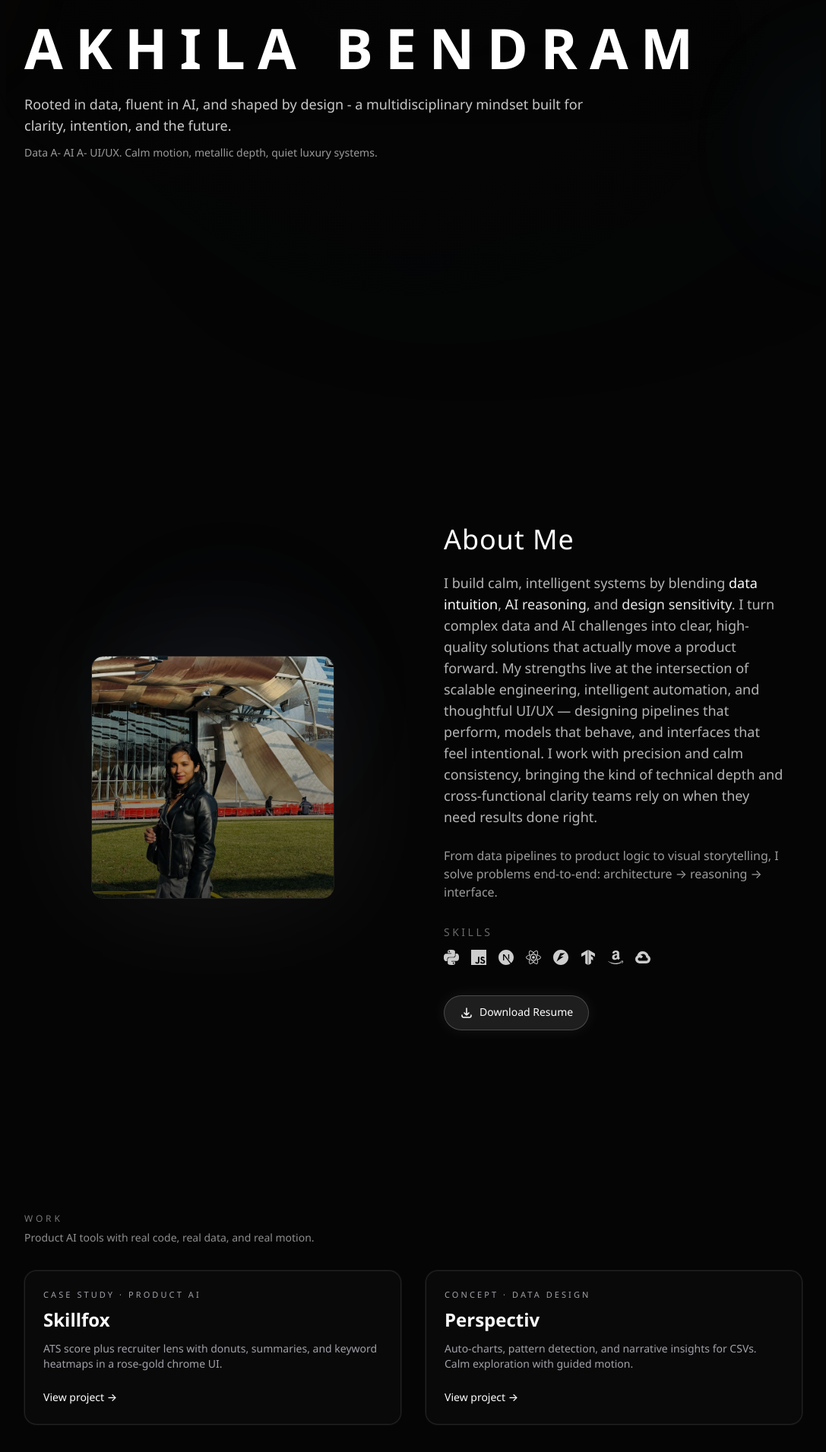
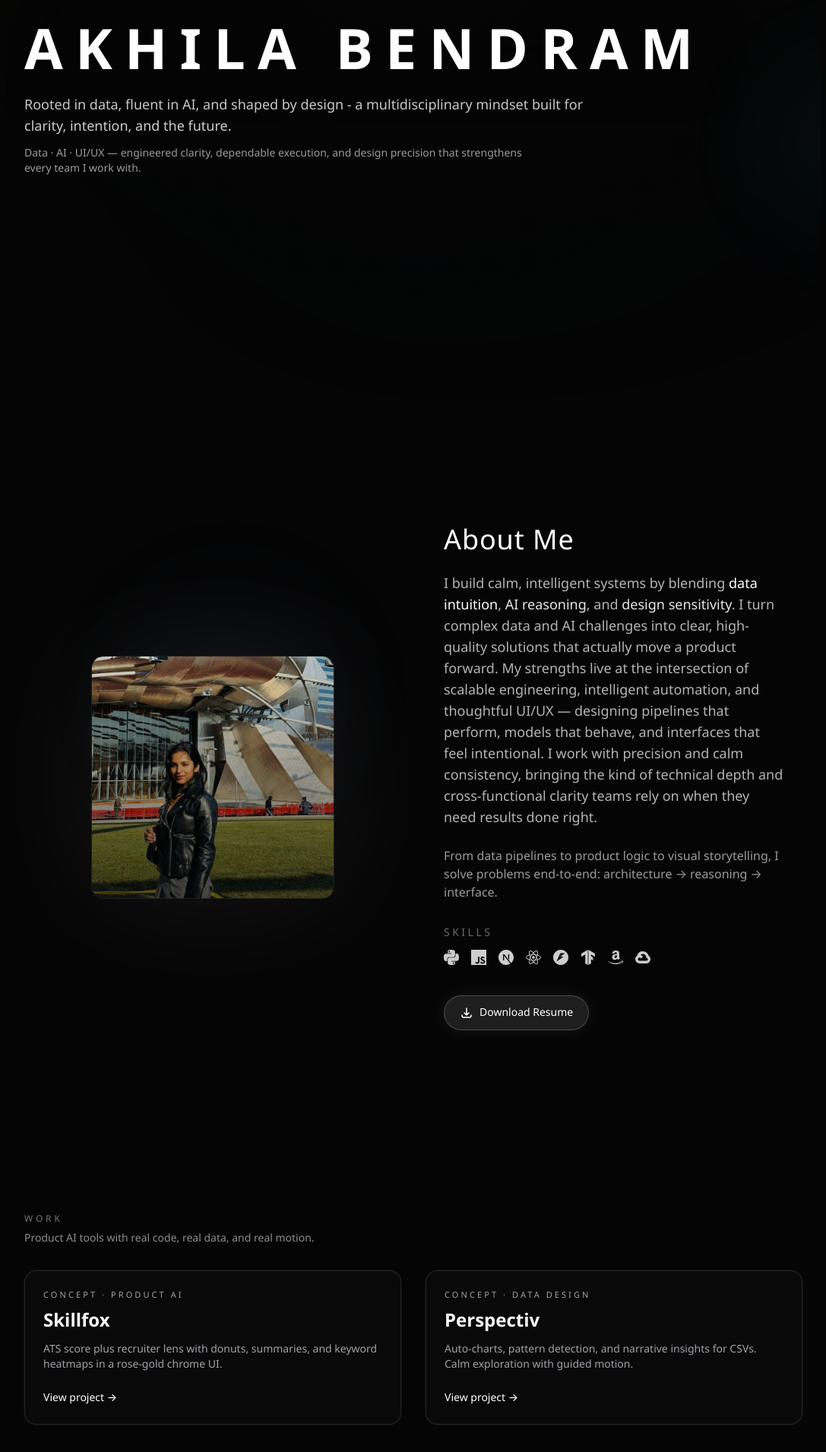
Before and after one commit to AkhilaBendram/Akhila-Bendram, a Next.js app: page / in a window 1280 px wide. Shown: the part 254-2165 px from the top of the page at 76% size, without its empty margins (96-1183 px from the left). Built offline with nearby package versions, Linux system fonts and the light colour scheme.

Commit message:
Update hero line + buttery layout improvements

```diff
--- a/app/components/HeroChrome.tsx
+++ b/app/components/HeroChrome.tsx
@@ -47,8 +47,8 @@ export default function HeroChrome() {
           </p>
 
           <p className="mt-3 max-w-2xl text-sm text-white/60">
-            Data A- AI A- UI/UX. Calm motion, metallic depth, quiet luxury
-            systems.
+            Data · AI · UI/UX — engineered clarity, dependable execution,
+            and design precision that strengthens every team I work with.
           </p>
         </div>
       </section>
--- a/data/projects.ts
+++ b/data/projects.ts
@@ -12,7 +12,7 @@ export const projects: Project[] = [
     slug: "resume-analyzer",
     title: "Skillfox",
     summary: "ATS score plus recruiter lens with donuts, summaries, and keyword heatmaps in a rose-gold chrome UI.",
-    meta: "Case Study · Product AI",
+    meta: "Concept · Product AI",
     tags: ["Next.js", "FastAPI", "Framer Motion", "Tailwind"],
     link: "https://skillfox.netlify.app/",
   },
--- a/next.config.ts
+++ b/next.config.ts
@@ -1,3 +1,12 @@
 import type { NextConfig } from "next";
-const nextConfig: NextConfig = {};
+/** @type {import('next').NextConfig} */
+const nextConfig = {
+  experimental: {
+    disableCssOpacityPlugin: true,
+    disableLightningcss: true,
+  },
+};
+
+module.exports = nextConfig;
+
 export default nextConfig;
```
